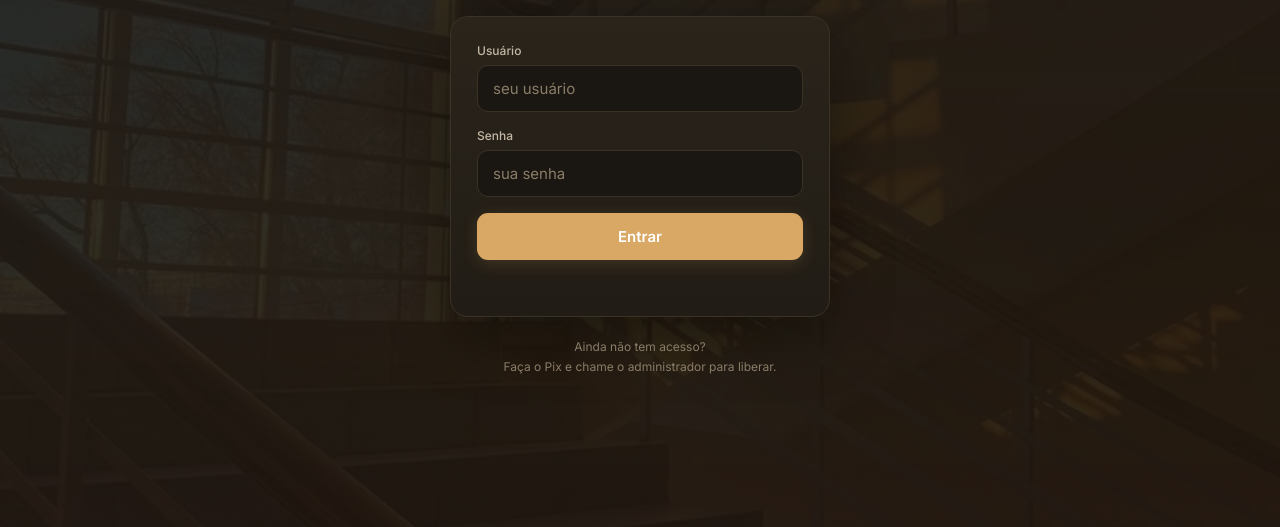
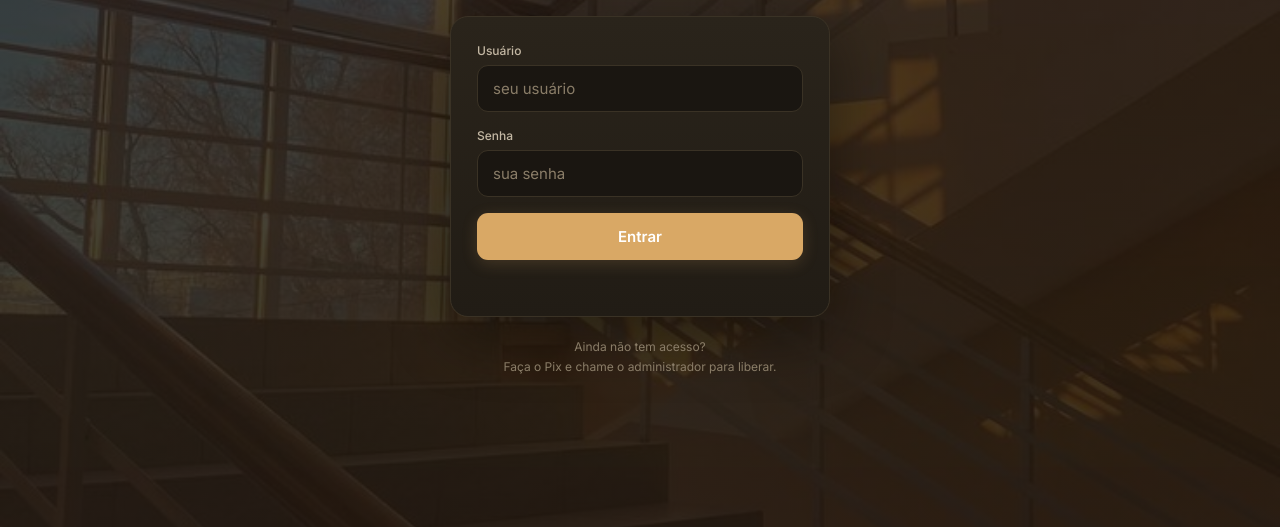
Before and after one commit to caducamargos12-web/meu-estudo, a website: page index.html in a window 1280 px wide. Shown: the part 273-800 px from the top of the page. Drawn offline with Linux system fonts and the light colour scheme.

Commit message:
Add files via upload

```diff
--- a/index.html
+++ b/index.html
@@ -32,17 +32,9 @@
   html{-webkit-font-smoothing:antialiased}
   body{background:var(--bg);color:var(--text);font-family:var(--sans);min-height:100vh;overflow-x:hidden;position:relative}
 
-  /* imagem de fundo sutil */
-  body::after{
-    content:'';position:fixed;inset:0;z-index:0;pointer-events:none;
-    background:url('/fundo.jpg') center/cover no-repeat;
-    opacity:.10;
-  }
-  /* gradiente quente por cima do fundo */
-  body::before{
-    content:'';position:fixed;inset:0;pointer-events:none;z-index:0;
-    background:linear-gradient(180deg,rgba(26,22,17,.7),rgba(26,22,17,.92));
-  }
+  /* imagem de fundo visível — fica FIXA atrás de tudo */
+  .bg-layer{position:fixed;inset:0;z-index:-2;background:url('/fundo.jpg') center/cover no-repeat;opacity:.55}
+  .bg-tint{position:fixed;inset:0;z-index:-1;background:linear-gradient(180deg,rgba(26,22,17,.55),rgba(26,22,17,.72))}
 
   /* ═══ animações ═══ */
   @keyframes fadeUp{from{opacity:0;transform:translateY(16px)}to{opacity:1;transform:translateY(0)}}
@@ -51,7 +43,10 @@
   @keyframes shimmer{0%{background-position:-200% 0}100%{background-position:200% 0}}
   @keyframes spin{to{transform:rotate(360deg)}}
   @keyframes pulse{0%,100%{opacity:1}50%{opacity:.45}}
-  @media (prefers-reduced-motion:reduce){*{animation:none!important;transition:none!important}}
+  @media (prefers-reduced-motion:reduce){
+    *{animation-duration:.01ms!important;transition-duration:.01ms!important}
+    .card{opacity:1!important}
+  }
 
   /* ═══ LOGIN ═══ */
   #loginScreen{position:fixed;inset:0;z-index:1000;display:flex;align-items:center;justify-content:center;padding:24px}
@@ -76,7 +71,7 @@
 
   /* ═══ HEADER ═══ */
   #appScreen{position:relative;z-index:1}
-  header{position:sticky;top:0;z-index:100;background:rgba(8,9,12,.8);backdrop-filter:blur(16px);border-bottom:1px solid var(--border);padding:16px 22px}
+  header{position:sticky;top:0;z-index:100;background:rgba(26,22,17,.65);backdrop-filter:blur(16px);-webkit-backdrop-filter:blur(16px);border-bottom:1px solid var(--border);padding:16px 22px}
   .head-row{max-width:720px;margin:0 auto;display:flex;align-items:center;justify-content:space-between}
   .head-left{display:flex;align-items:center;gap:12px}
   .head-mark{width:34px;height:34px;border-radius:9px;background:linear-gradient(135deg,var(--accent),var(--accent-dim));display:flex;align-items:center;justify-content:center;font-weight:800;font-size:17px;color:#fff;box-shadow:0 2px 12px var(--accent-glow)}
@@ -96,7 +91,7 @@
   .day-count{font-family:var(--mono);font-size:12px;color:var(--text-3)}
 
   /* ═══ CARDS ═══ */
-  .card{background:linear-gradient(180deg,var(--surface),var(--bg-elev));border:1px solid var(--border);border-radius:18px;margin-bottom:18px;overflow:hidden;opacity:0;animation:fadeUp .55s cubic-bezier(.2,.8,.2,1) forwards;transition:border-color .25s,transform .25s}
+  .card{background:linear-gradient(180deg,rgba(42,36,27,.88),rgba(33,28,21,.92));backdrop-filter:blur(12px);-webkit-backdrop-filter:blur(12px);border:1px solid var(--border-bright);border-radius:18px;margin-bottom:18px;overflow:hidden;animation:fadeUp .55s cubic-bezier(.2,.8,.2,1) both;transition:border-color .25s,transform .25s}
   .card:hover{border-color:var(--border-bright);transform:translateY(-2px)}
   .card-glow{height:2px;background:linear-gradient(90deg,transparent,var(--cor,var(--accent)),transparent);opacity:.6}
   .card-in{padding:20px}
@@ -179,6 +174,8 @@
 </style>
 </head>
 <body>
+<div class="bg-layer"></div>
+<div class="bg-tint"></div>
 
 <!-- ═══ LOGIN ═══ -->
 <div id="loginScreen" style="display:none">
```
